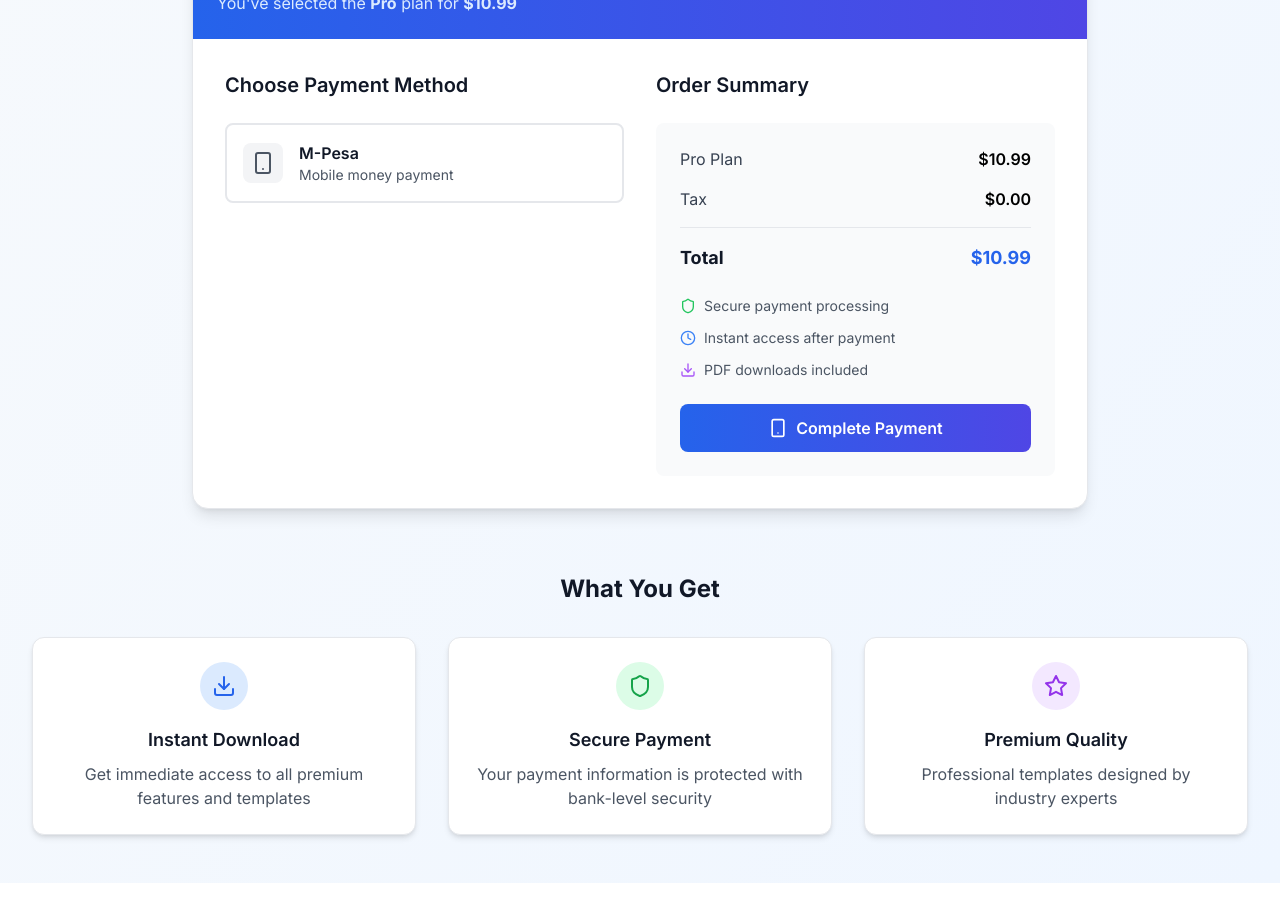
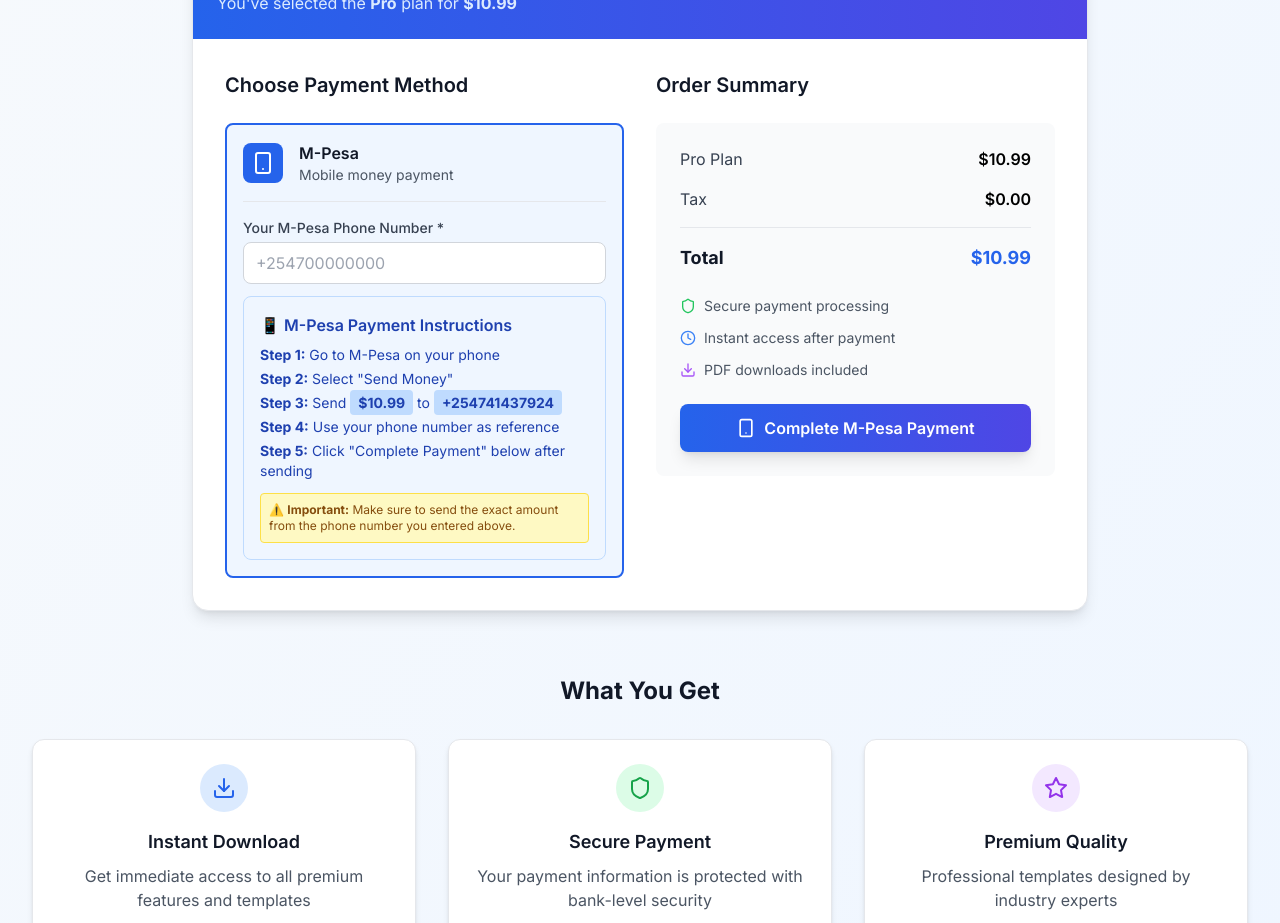
Before and after one commit to JacMwa/Resume_generator, a React (Vite) app: page /billing in a window 1280 px wide. Shown: the part 920-1843 px from the top of the page. Before the commit the page ends 1803 px from the top, so only its background shows below. Built offline with nearby package versions, Linux system fonts and the light colour scheme; no server answers; the database is empty.

Commit message:
Updated Billing.tsx

```diff
--- a/src/pages/Billing.tsx
+++ b/src/pages/Billing.tsx
@@ -7,9 +7,11 @@
 const Billing: React.FC = () => {
   const navigate = useNavigate();
   const [selectedPlan, setSelectedPlan] = useState('pro');
-  const [selectedPayment, setSelectedPayment] = useState('stripe');
+  const [selectedPayment, setSelectedPayment] = useState('mpesa');
   const [isProcessing, setIsProcessing] = useState(false);
   const [paymentCompleted, setPaymentCompleted] = useState(false);
+  const [formErrors, setFormErrors] = useState<{[key: string]: string}>({});
+  const [paymentConfirmed, setPaymentConfirmed] = useState(false);
   const [paymentForm, setPaymentForm] = useState({
     cardNumber: '',
     expiryDate: '',
@@ -73,15 +75,28 @@
     }
   ];
 
-  const handlePayment = async () => {
-    const selectedPlanData = plans.find(plan => plan.id === selectedPlan);
+  const validateForm = () => {
+    const errors: {[key: string]: string} = {};
 
     if (selectedPayment === 'mpesa') {
-      if (!paymentForm.mpesaPhone) {
-        alert('Please enter your M-Pesa phone number');
+      if (!paymentForm.mpesaPhone.trim()) {
+        errors.mpesaPhone = 'M-Pesa phone number is required';
+      } else if (!/^\+254\d{9}$/.test(paymentForm.mpesaPhone.trim())) {
+        errors.mpesaPhone = 'Please enter a valid M-Pesa number (format: +254XXXXXXXXX)';
+      }
+    }
+
+    setFormErrors(errors);
+    return Object.keys(errors).length === 0;
+  };
+
+  const handlePayment = async () => {
+    // Validate form before processing
+    if (!validateForm()) {
       return;
     }
-    }
+
+    const selectedPlanData = plans.find(plan => plan.id === selectedPlan);
 
     setIsProcessing(true);
 
@@ -104,33 +119,40 @@
 
       if (error) {
         console.error('Error saving billing data:', error);
-        alert('Payment processing failed. Please try again.');
+        setFormErrors({ general: 'Payment processing failed. Please try again.' });
         setIsProcessing(false);
         return;
       }
 
-      // Simulate payment processing delay
+      // Simulate payment processing delay (3 seconds)
+      setTimeout(() => {
         setIsProcessing(false);
         setPaymentCompleted(true);
+        setPaymentConfirmed(true);
+      }, 3000);
 
-      // Redirect to download after success message
-      setTimeout(() => {
+    } catch (error) {
+      console.error('Payment error:', error);
+      setFormErrors({ general: 'Payment processing failed. Please try again.' });
+      setIsProcessing(false);
+    }
+  };
+
+  const handleDownloadRedirect = () => {
     const source = sessionStorage.getItem('downloadSource') || 'resume';
     if (source === 'cover-letter') {
       navigate('/cover-letter');
     } else {
       navigate('/builder');
     }
-      }, 2000);
-    } catch (error) {
-      console.error('Payment error:', error);
-      alert('Payment processing failed. Please try again.');
-      setIsProcessing(false);
-    }
   };
 
   const updatePaymentForm = (field: string, value: string) => {
     setPaymentForm(prev => ({ ...prev, [field]: value }));
+    // Clear field error when user starts typing
+    if (formErrors[field]) {
+      setFormErrors(prev => ({ ...prev, [field]: '' }));
+    }
   };
 
   const selectedPlanData = plans.find(plan => plan.id === selectedPlan);
@@ -248,22 +270,36 @@
                             {method.id === 'mpesa' && (
                               <>
                                 <div>
-                                  <label className="block text-sm font-medium text-gray-700 mb-1">Your M-Pesa Phone Number</label>
+                                  <label className="block text-sm font-medium text-gray-700 mb-1">
+                                    Your M-Pesa Phone Number *
+                                  </label>
                                   <input
                                     type="tel"
                                     placeholder="+254700000000"
                                     value={paymentForm.mpesaPhone}
                                     onChange={(e) => updatePaymentForm('mpesaPhone', e.target.value)}
-                                    className="w-full px-3 py-2 border border-gray-300 rounded-lg focus:outline-none focus:ring-2 focus:ring-blue-500"
+                                    className={`w-full px-3 py-2 border rounded-lg focus:outline-none focus:ring-2 focus:ring-blue-500 ${
+                                      formErrors.mpesaPhone ? 'border-red-500 bg-red-50' : 'border-gray-300'
+                                    }`}
                                   />
+                                  {formErrors.mpesaPhone && (
+                                    <p className="text-red-500 text-sm mt-1">{formErrors.mpesaPhone}</p>
+                                  )}
                                 </div>
-                                <div className="bg-blue-50 p-3 rounded-lg">
-                                  <p className="text-sm text-blue-800">
-                                    <strong>Payment Instructions:</strong><br/>
-                                    1. Send <strong>${selectedPlanData?.price}</strong> to <strong>+254741437924</strong><br/>
-                                    2. Use your phone number as reference<br/>
-                                    3. Click "Complete Payment" after sending
+                                <div className="bg-blue-50 border border-blue-200 p-4 rounded-lg">
+                                  <h4 className="font-semibold text-blue-800 mb-2">📱 M-Pesa Payment Instructions</h4>
+                                  <div className="text-sm text-blue-800 space-y-1">
+                                    <p><strong>Step 1:</strong> Go to M-Pesa on your phone</p>
+                                    <p><strong>Step 2:</strong> Select "Send Money"</p>
+                                    <p><strong>Step 3:</strong> Send <strong className="bg-blue-200 px-2 py-1 rounded">${selectedPlanData?.price}</strong> to <strong className="bg-blue-200 px-2 py-1 rounded">+254741437924</strong></p>
+                                    <p><strong>Step 4:</strong> Use your phone number as reference</p>
+                                    <p><strong>Step 5:</strong> Click "Complete Payment" below after sending</p>
+                                  </div>
+                                  <div className="mt-3 p-2 bg-yellow-100 border border-yellow-300 rounded">
+                                    <p className="text-yellow-800 text-xs">
+                                      ⚠️ <strong>Important:</strong> Make sure to send the exact amount from the phone number you entered above.
                                     </p>
+                                  </div>
                                 </div>
                               </>
                             )}
@@ -281,48 +317,69 @@
                   {paymentCompleted ? (
                     // Payment Success State
                     <div className="bg-green-50 border border-green-200 rounded-lg p-6">
+                      {paymentConfirmed ? (
+                        <>
                           <div className="text-center mb-6">
                             <div className="bg-green-100 p-3 rounded-full w-fit mx-auto mb-4">
                               <Check className="h-8 w-8 text-green-600" />
                             </div>
-                        <h4 className="text-xl font-bold text-green-800 mb-2">Payment Successful!</h4>
+                            <h4 className="text-xl font-bold text-green-800 mb-2">✅ Payment Confirmed!</h4>
                             <p className="text-green-700">
-                          Thank you for your purchase. You now have access to premium features.
+                              Your M-Pesa payment has been successfully processed. You now have access to premium features.
                             </p>
                           </div>
 
-                      <div className="bg-white rounded-lg p-4 mb-6">
+                          <div className="bg-white rounded-lg p-4 mb-6 border border-green-200">
                             <div className="flex justify-between items-center mb-2">
                               <span className="text-gray-700">{selectedPlanData?.name} Plan</span>
-                          <span className="font-semibold">${selectedPlanData?.price}</span>
+                              <span className="font-semibold text-green-600">${selectedPlanData?.price}</span>
                             </div>
-                        <div className="flex justify-between items-center text-sm text-gray-600">
+                            <div className="flex justify-between items-center text-sm text-gray-600 mb-2">
                               <span>Payment Method</span>
                               <span className="capitalize">M-Pesa</span>
                             </div>
+                            <div className="flex justify-between items-center text-sm text-gray-600">
+                              <span>Phone Number</span>
+                              <span>{paymentForm.mpesaPhone}</span>
+                            </div>
                           </div>
 
-                      <div className="bg-blue-50 border border-blue-200 rounded-lg p-4">
-                        <p className="text-blue-800 text-center mb-2">
-                          <strong>Payment Confirmed!</strong>
-                        </p>
-                        <p className="text-blue-700 text-center text-sm">
-                          Redirecting to download your PDF in 2 seconds...
-                        </p>
-                      </div>
+                          <button
+                            onClick={handleDownloadRedirect}
+                            className="w-full bg-gradient-to-r from-green-600 to-green-700 text-white py-3 px-4 rounded-lg font-semibold hover:from-green-700 hover:to-green-800 transition-all duration-200 flex items-center justify-center space-x-2 mb-4"
+                          >
+                            <Download className="h-5 w-5" />
+                            <span>Continue to Download</span>
+                          </button>
 
-                      <div className="mt-4 text-center">
+                          <div className="text-center">
                             <button
                               onClick={() => navigate('/builder')}
-                          className="text-blue-600 hover:text-blue-700 font-medium"
+                              className="text-green-600 hover:text-green-700 font-medium text-sm"
                             >
                               Create Another Resume
                             </button>
                           </div>
+                        </>
+                      ) : (
+                        <div className="text-center">
+                          <div className="animate-spin rounded-full h-12 w-12 border-b-2 border-green-600 mx-auto mb-4"></div>
+                          <h4 className="text-lg font-bold text-green-800 mb-2">Processing Payment...</h4>
+                          <p className="text-green-700 text-sm">
+                            Please wait while we confirm your M-Pesa payment. This may take a few moments.
+                          </p>
+                        </div>
+                      )}
                     </div>
                   ) : (
                     // Payment Form State
                     <div className="bg-gray-50 rounded-lg p-6">
+                      {formErrors.general && (
+                        <div className="bg-red-50 border border-red-200 rounded-lg p-3 mb-4">
+                          <p className="text-red-800 text-sm">{formErrors.general}</p>
+                        </div>
+                      )}
+
                       <div className="space-y-4">
                         <div className="flex justify-between items-center">
                           <span className="text-gray-700">{selectedPlanData?.name} Plan</span>
@@ -358,17 +415,17 @@
                       <button
                         onClick={handlePayment}
                         disabled={isProcessing}
-                        className="w-full mt-6 bg-gradient-to-r from-blue-600 to-indigo-600 text-white py-3 px-4 rounded-lg font-semibold hover:from-blue-700 hover:to-indigo-700 transition-all duration-200 disabled:opacity-50 disabled:cursor-not-allowed flex items-center justify-center space-x-2"
+                        className="w-full mt-6 bg-gradient-to-r from-blue-600 to-indigo-600 text-white py-3 px-4 rounded-lg font-semibold hover:from-blue-700 hover:to-indigo-700 transition-all duration-200 disabled:opacity-50 disabled:cursor-not-allowed flex items-center justify-center space-x-2 shadow-lg"
                       >
                         {isProcessing ? (
                           <>
                             <div className="animate-spin rounded-full h-5 w-5 border-b-2 border-white"></div>
-                            <span>Processing...</span>
+                            <span>Processing Payment...</span>
                           </>
                         ) : (
                           <>
                             <Smartphone className="h-5 w-5" />
-                            <span>Complete Payment</span>
+                            <span>Complete M-Pesa Payment</span>
                           </>
                         )}
                       </button>
```
Lines whose indentation alone changed are shown as unchanged.
